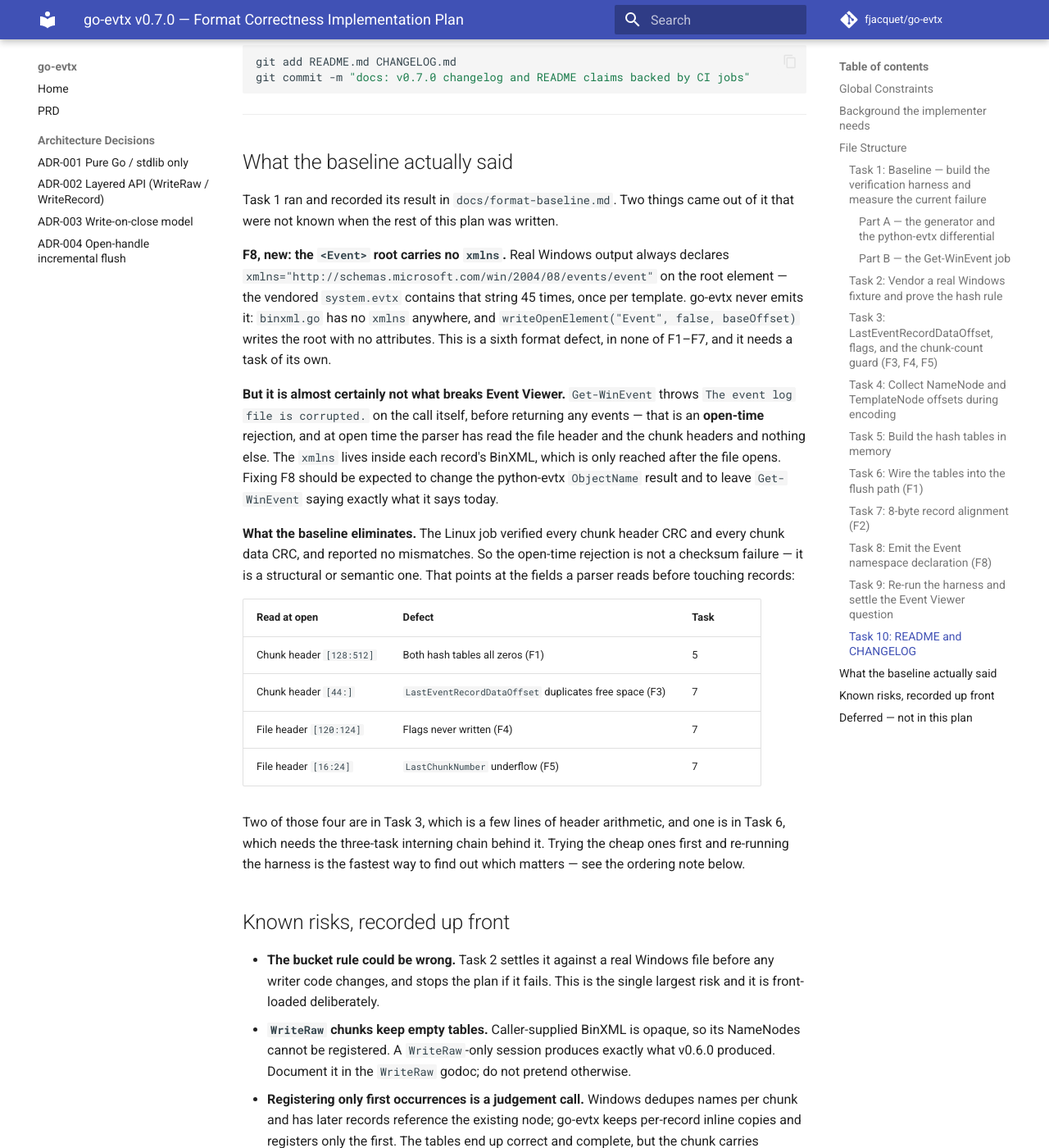
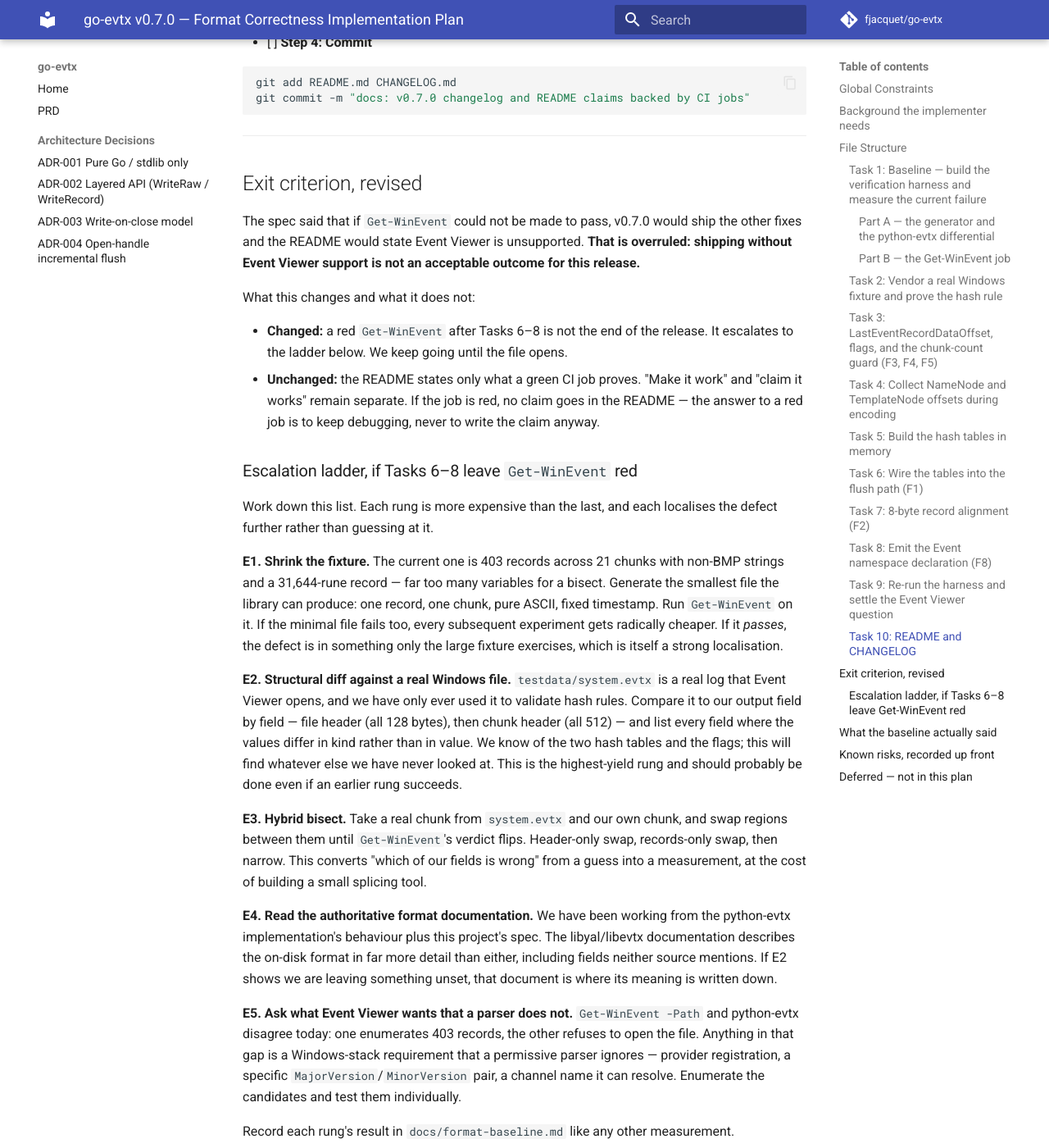
Before and after one commit to fjacquet/go-evtx, an MkDocs documentation site: the page built from docs/superpowers/plans/2026-08-08-v0.7.0-format-correctness.md, in a window 1280 px wide and 1400 px high, scrolled down 51114 px. Shown: the whole window at 82% size. Built offline with MkDocs 1.6.1 and Material for MkDocs 9.7.7, drawn with Linux system fonts in a browser that asks for light colours; comment, search, counter and statistics services are not loaded; some of the changed text lies outside the part shown.

Commit message:
docs: shipping without Event Viewer support is not acceptable
Overrules the spec's exit criterion, which allowed v0.7.0 to ship with the
Event Viewer claim deleted if Get-WinEvent could not be made to pass. A red
Get-WinEvent after Tasks 6-8 now escalates instead of ending the release.

What does NOT change: the README states only what a green CI job proves.
Making it work and claiming it works stay separate — the response to a red
job is to keep debugging, never to write the claim anyway.

Adds an escalation ladder, E1-E5, because the plan had no answer beyond
Task 8:

  E1 shrink the fixture to one record, one chunk, pure ASCII — 403 records
     across 21 chunks with non-BMP strings is far too many variables to
     bisect against
  E2 structural diff against testdata/system.evtx, field by field across
     both headers. We have a real file Event Viewer opens and have only ever
     used it to validate hash rules. Highest-yield rung
  E3 hybrid bisect: splice real and generated chunk regions until the
     verdict flips, turning a guess into a measurement
  E4 read libyal/libevtx's format documentation, which is more complete than
     python-evtx's behaviour or this project's spec
  E5 enumerate what the Windows stack requires that a permissive parser does
     not — the two disagree today, and the gap is the answer

Co-Authored-By: Claude Opus 5 <noreply@anthropic.com>
Claude-Session: https://claude.ai/code/session_01SMMD2wrcUhxVtxB2pNjdgF

```diff
--- a/docs/superpowers/plans/2026-08-08-v0.7.0-format-correctness.md
+++ b/docs/superpowers/plans/2026-08-08-v0.7.0-format-correctness.md
@@ -2279,7 +2279,7 @@ Append an "After" section to `docs/format-baseline.md` with the same verbatim-ou
 
 **Both green:** the Event Viewer claim is earned. Task 10 restores it in the README, naming this workflow.
 
-**python-evtx green, `Get-WinEvent` red:** v0.7.0 still ships. The other fixes stand on their own evidence, and the README states plainly that Event Viewer is unsupported. The spec's exit criterion is explicit: *"Deleting the claim is an acceptable outcome; keeping an unproven one is not."* Record the final error in `docs/format-baseline.md` and leave the job red rather than hiding it — a red job that documents a known gap is honest; a deleted one is not.
+**python-evtx green, `Get-WinEvent` red:** **the release does not ship here.** The spec's original criterion allowed shipping with the Event Viewer claim deleted; that has been overruled — see "Exit criterion, revised" above. Record the error in `docs/format-baseline.md`, leave the job red rather than hiding it, and escalate to the E1–E5 ladder. Do not write an Event Viewer claim into the README while the job is red: the response to a red job is to keep debugging, never to make the claim anyway.
 
 **The failure mode changed but is still red:** say so precisely in the report. "Was 'The data is invalid', now opens with 0 of 400 records" is real progress and a real remaining defect, and it tells whoever picks this up next exactly where to look. Do not average it into "still failing".
 
@@ -2377,6 +2377,31 @@ git commit -m "docs: v0.7.0 changelog and README claims backed by CI jobs"
 
 ---
 
+## Exit criterion, revised
+
+The spec said that if `Get-WinEvent` could not be made to pass, v0.7.0 would ship the other fixes and the README would state Event Viewer is unsupported. **That is overruled: shipping without Event Viewer support is not an acceptable outcome for this release.**
+
+What this changes and what it does not:
+
+- **Changed:** a red `Get-WinEvent` after Tasks 6–8 is not the end of the release. It escalates to the ladder below. We keep going until the file opens.
+- **Unchanged:** the README states only what a green CI job proves. "Make it work" and "claim it works" remain separate. If the job is red, no claim goes in the README — the answer to a red job is to keep debugging, never to write the claim anyway.
+
+### Escalation ladder, if Tasks 6–8 leave `Get-WinEvent` red
+
+Work down this list. Each rung is more expensive than the last, and each localises the defect further rather than guessing at it.
+
+**E1. Shrink the fixture.** The current one is 403 records across 21 chunks with non-BMP strings and a 31,644-rune record — far too many variables for a bisect. Generate the smallest file the library can produce: one record, one chunk, pure ASCII, fixed timestamp. Run `Get-WinEvent` on it. If the minimal file fails too, every subsequent experiment gets radically cheaper. If it *passes*, the defect is in something only the large fixture exercises, which is itself a strong localisation.
+
+**E2. Structural diff against a real Windows file.** `testdata/system.evtx` is a real log that Event Viewer opens, and we have only ever used it to validate hash rules. Compare it to our output field by field — file header (all 128 bytes), then chunk header (all 512) — and list every field where the values differ in kind rather than in value. We know of the two hash tables and the flags; this will find whatever else we have never looked at. This is the highest-yield rung and should probably be done even if an earlier rung succeeds.
+
+**E3. Hybrid bisect.** Take a real chunk from `system.evtx` and our own chunk, and swap regions between them until `Get-WinEvent`'s verdict flips. Header-only swap, records-only swap, then narrow. This converts "which of our fields is wrong" from a guess into a measurement, at the cost of building a small splicing tool.
+
+**E4. Read the authoritative format documentation.** We have been working from the python-evtx implementation's behaviour plus this project's spec. The libyal/libevtx documentation describes the on-disk format in far more detail than either, including fields neither source mentions. If E2 shows we are leaving something unset, that document is where its meaning is written down.
+
+**E5. Ask what Event Viewer wants that a parser does not.** `Get-WinEvent -Path` and python-evtx disagree today: one enumerates 403 records, the other refuses to open the file. Anything in that gap is a Windows-stack requirement that a permissive parser ignores — provider registration, a specific `MajorVersion`/`MinorVersion` pair, a channel name it can resolve. Enumerate the candidates and test them individually.
+
+Record each rung's result in `docs/format-baseline.md` like any other measurement.
+
 ## What the baseline actually said
 
 Task 1 ran and recorded its result in `docs/format-baseline.md`. Two things came
```
